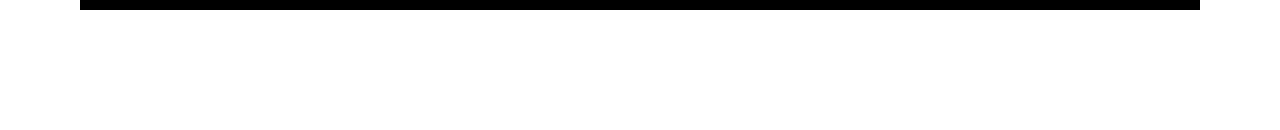
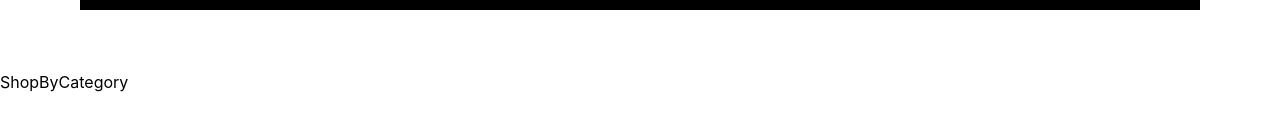
Before and after one commit to shubhcoding01/ecomproject, a React (Create React App) app: page / in a window 1280 px wide. Shown: the part 1165-1295 px from the top of the page. Built offline with nearby package versions, Linux system fonts and the light colour scheme.

Commit message:
Update DealCard component to use new props structure

```diff
--- a/src/customer/pages/Home/Home.tsx
+++ b/src/customer/pages/Home/Home.tsx
@@ -2,6 +2,8 @@ import React from 'react'
 import ElectricCategory from './ElectricCategory/ElectricCategory'
 import CategoryGrid from './CategoryGrid/CategoryGrid'
 import Deal from './Deal/Deal'
+import { Shop } from '@mui/icons-material'
+import ShopByCategory from './ShopByCategory/ShopByCategory'
 
 const Home = () => {
   return (
@@ -11,6 +13,7 @@ const Home = () => {
             <ElectricCategory/>
             <CategoryGrid/>
             <Deal/>
+            <ShopByCategory/>
         </div>
     </>
   )
```
